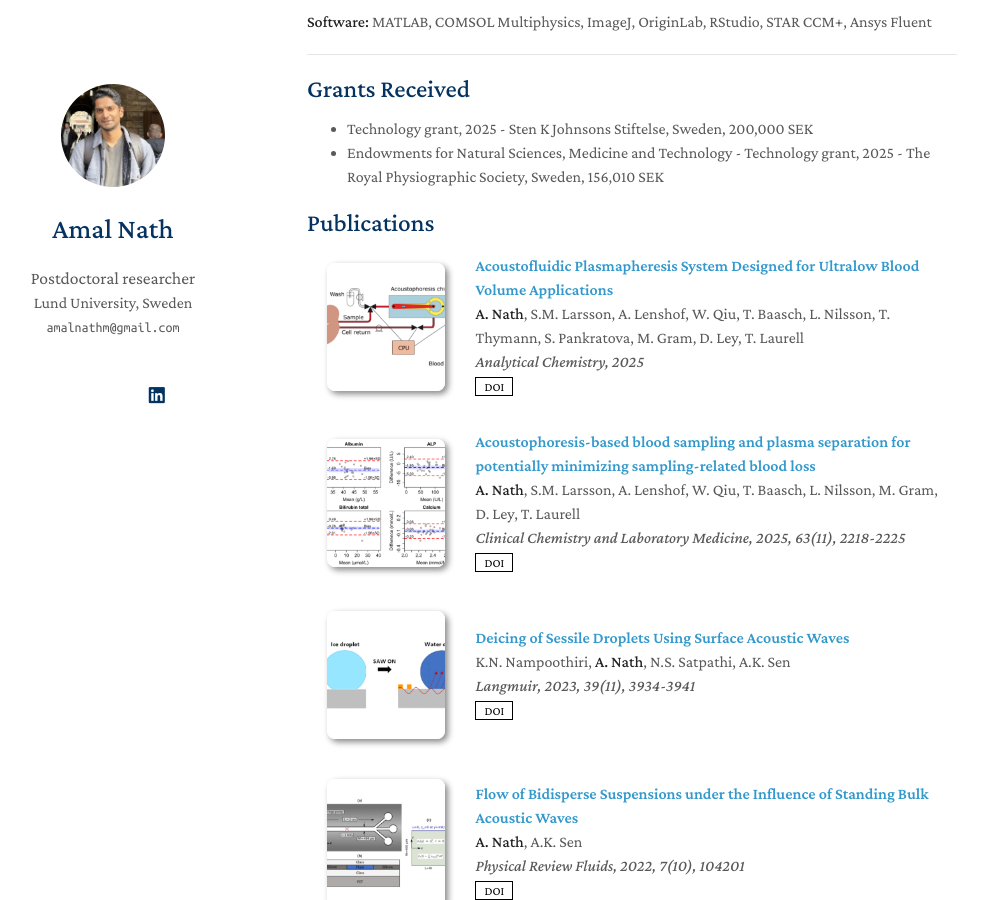
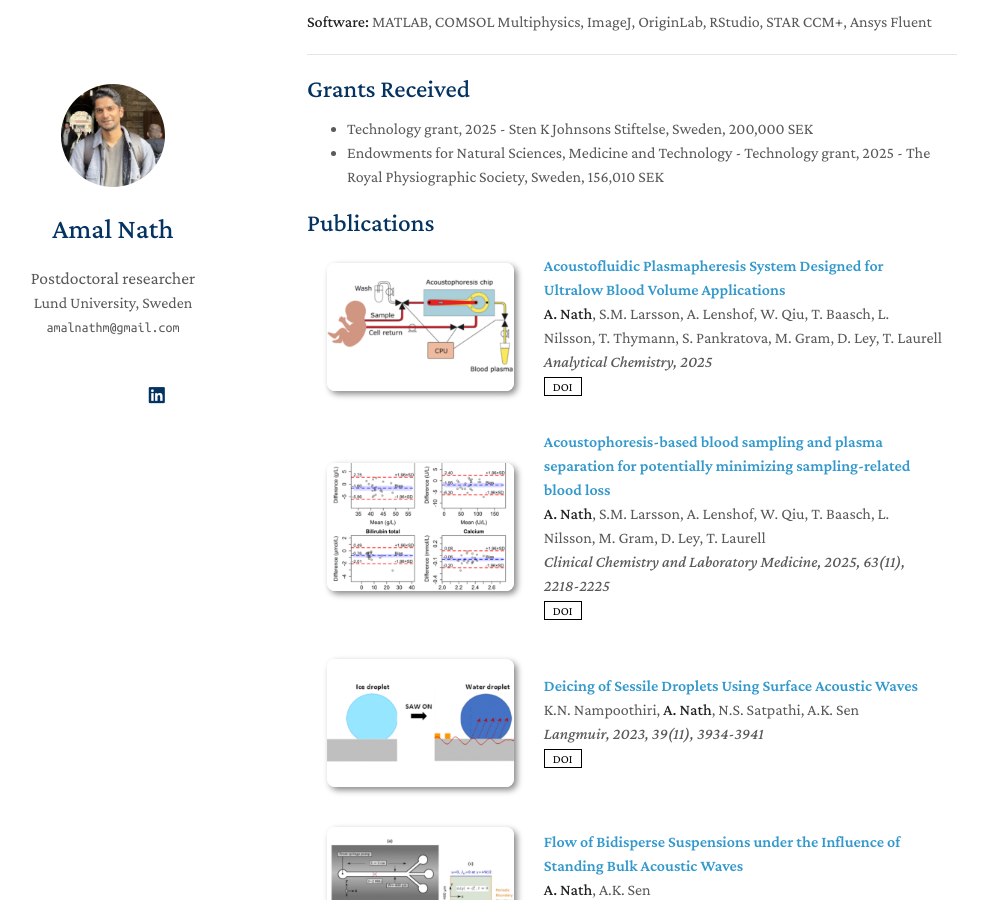
Before and after one commit to amal-nath-01/amal-nath-01-github.io, a Jekyll site: the page built from index.md, in a window 1280 px wide and 900 px high, scrolled down 1022 px. Shown: the whole window, without its empty margins (163-1151 px from the left). Built offline with Jekyll 4.4.1, drawn with Linux system fonts in a browser that asks for light colours; a style sheet for code colours, icons or effects is not loaded; our own code applies the rules of GitHub Pages for plain Markdown files.

Commit message:
Update publications.md

```diff
--- a/_includes/publications.md
+++ b/_includes/publications.md
@@ -9,7 +9,7 @@
 <div class="pub-row">
   <div class="col-sm-3 abbr" style="position: relative;padding-right: 15px;padding-left: 15px;">
     {% if link.image %}
-    <img src="{{ link.image }}" class="teaser img-fluid z-depth-1" style="width:auto; height:100%;">
+    <img src="{{ link.image }}" class="teaser img-fluid z-depth-1" style="width:300px; height:100%;">
     {% if link.conference_short %}
     <abbr class="badge">{{ link.conference_short }}</abbr>
     {% endif %}
```
